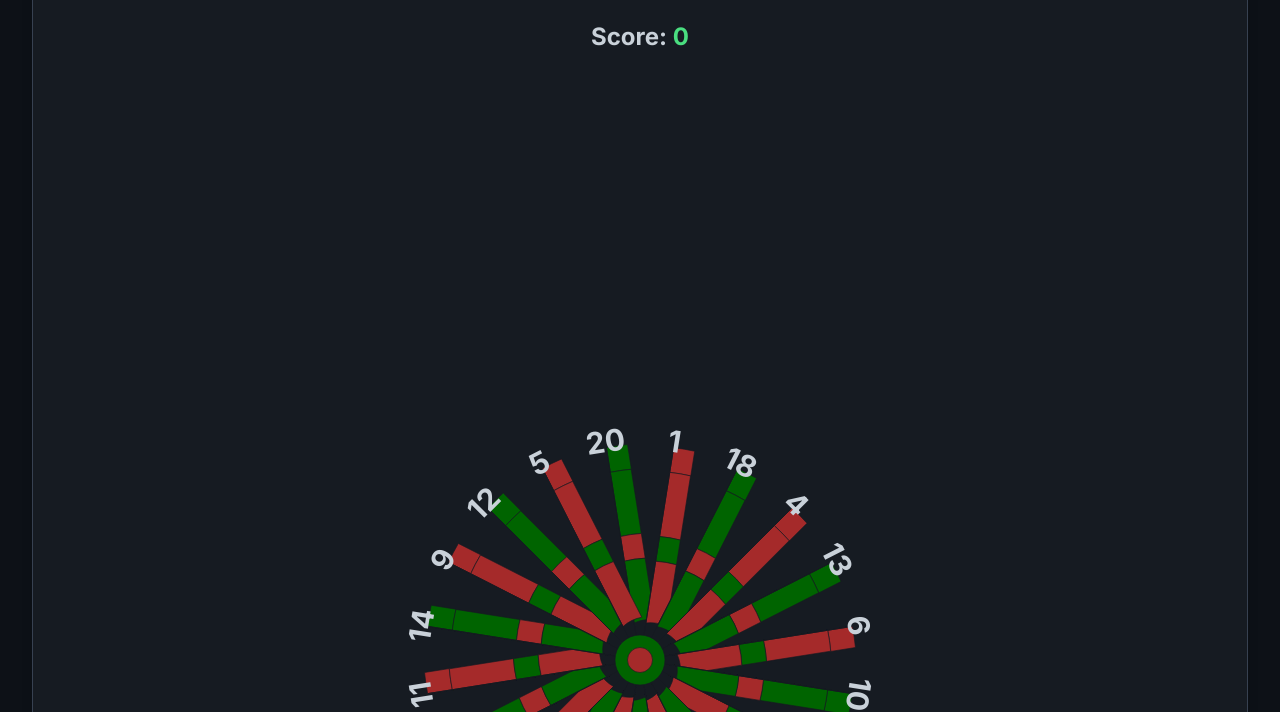
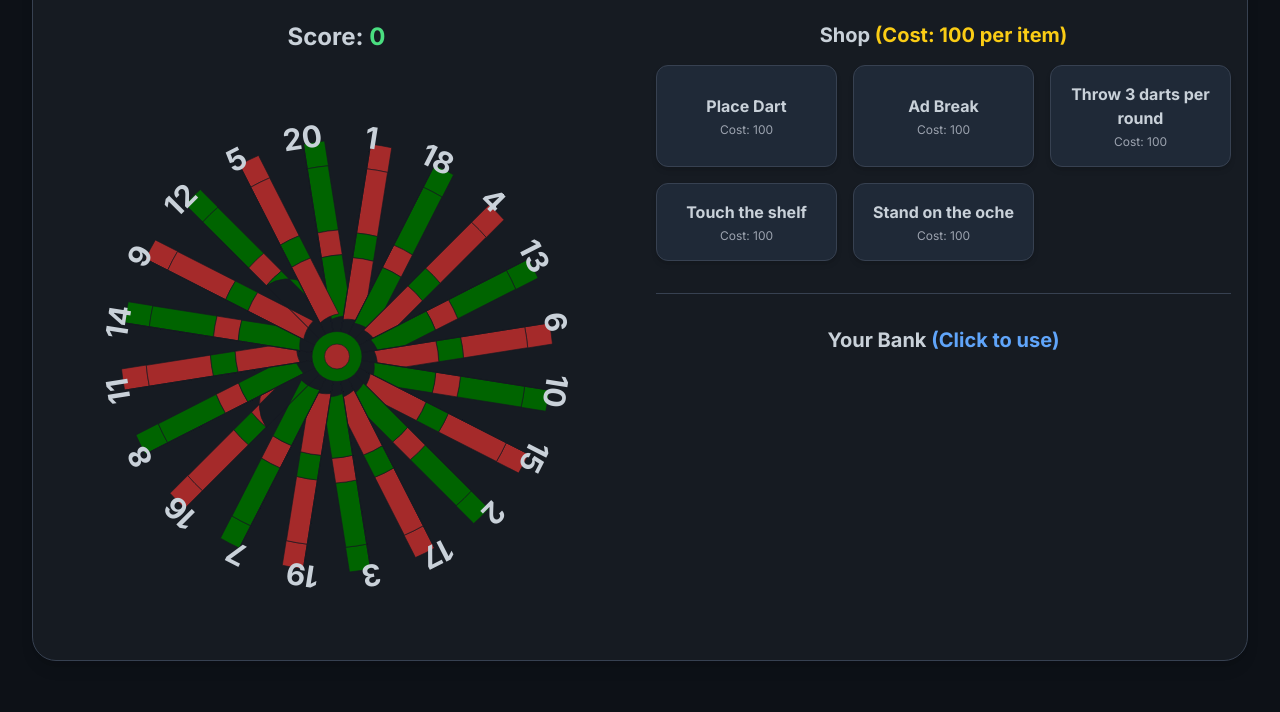
Before and after one commit to Azuberkelium/DArtschamp, a plain HTML site: page Index.html in a window 1280 px wide. Shown: the part 88-800 px from the top of the page. Drawn offline with nearby package versions, Linux system fonts and the light colour scheme.

Commit message:
Update Index.html

```diff
--- a/Index.html
+++ b/Index.html
@@ -11,6 +11,7 @@
             font-family: 'Inter', sans-serif;
             background-color: #0d1117;
             color: #c9d1d9;
+            padding: 1rem;
         }
 
         .container {
@@ -75,15 +76,26 @@
             z-index: 100;
             display: none;
         }
+
+        /* Responsive layout for tablets and desktops */
+        @media (min-width: 768px) {
+            .main-content {
+                flex-direction: row;
+                justify-content: space-around;
+                align-items: flex-start;
+            }
+        }
     </style>
 </head>
-<body class="p-8">
+<body class="p-4 md:p-8">
 
     <div class="container mx-auto p-4 bg-[#161b22] rounded-3xl shadow-lg border border-gray-700">
         <h1 class="text-3xl font-bold text-center mb-6">Darts Nighttime Champion</h1>
 
+        <!-- Main content area for flexible layout -->
+        <div class="main-content flex flex-col md:flex-row gap-8">
             <!-- Score and Dartboard Section -->
-        <div class="flex flex-col items-center mb-8">
+            <div class="flex flex-col items-center mb-8 md:mb-0 w-full md:w-1/2">
                 <div class="text-2xl font-bold mb-4">
                     Score: <span id="total-score" class="text-green-400">0</span>
                 </div>
@@ -199,12 +211,12 @@
                             <path data-score="3" class="single-green" transform="rotate(171, 200, 200)" d="M200,200 L200,120 A80 80 0 0 1 216.8,120.2 L216.8,170.2 A30 30 0 0 0 200,170 L200,120 Z"></path>
                             <path data-score="19" class="single-red" transform="rotate(189, 200, 200)" d="M200,200 L200,120 A80 80 0 0 1 216.8,120.2 L216.8,170.2 A30 30 0 0 0 200,170 L200,120 Z"></path>
                             <path data-score="7" class="single-green" transform="rotate(207, 200, 200)" d="M200,200 L200,120 A80 80 0 0 1 216.8,120.2 L216.8,170.2 A30 30 0 0 0 200,170 L200,120 Z"></path>
-                        <path data-score="16" class="single-red" transform="rotate(225, 200, 200)" d="M200,200 L200,120 A80 80 0 0 1 216.8,120.2 L216.8,170.2 A30 30 0 0 0 200,170 L200,120 Z"></path>
+                            <path data-score="16" class="single-red" transform="rotate(225, 200, 200)" d="M200,200 L200,120 A80 80 0 0 1 216.8,120.2 L216.8,170.2 A30 30 0 0 0 200,120 L200,120 Z"></path>
                             <path data-score="8" class="single-green" transform="rotate(243, 200, 200)" d="M200,200 L200,120 A80 80 0 0 1 216.8,120.2 L216.8,170.2 A30 30 0 0 0 200,170 L200,120 Z"></path>
                             <path data-score="11" class="single-red" transform="rotate(261, 200, 200)" d="M200,200 L200,120 A80 80 0 0 1 216.8,120.2 L216.8,170.2 A30 30 0 0 0 200,170 L200,120 Z"></path>
                             <path data-score="14" class="single-green" transform="rotate(279, 200, 200)" d="M200,200 L200,120 A80 80 0 0 1 216.8,120.2 L216.8,170.2 A30 30 0 0 0 200,170 L200,120 Z"></path>
                             <path data-score="9" class="single-red" transform="rotate(297, 200, 200)" d="M200,200 L200,120 A80 80 0 0 1 216.8,120.2 L216.8,170.2 A30 30 0 0 0 200,170 L200,120 Z"></path>
-                        <path data-score="12" class="single-green" transform="rotate(315, 200, 200)" d="M200,200 L200,120 A80 80 0 0 1 216.8,120.2 L216.8,170.2 A30 30 0 0 0 200,170 L200,120 Z"></path>
+                            <path data-score="12" class="single-green" transform="rotate(315, 200, 200)" d="M200,200 L200,120 A80 80 0 0 1 216.8,120.2 L216.8,170.2 A30 30 0 0 0 200,120 L200,120 Z"></path>
                             <path data-score="5" class="single-red" transform="rotate(333, 200, 200)" d="M200,200 L200,120 A80 80 0 0 1 216.8,120.2 L216.8,170.2 A30 30 0 0 0 200,170 L200,120 Z"></path>
                         </g>
                         <!-- Bullseyes, now with a larger radius to be double the size -->
@@ -239,12 +251,14 @@
                 </div>
             </div>
 
-        <div class="h-px w-full bg-gray-700 my-8"></div>
+            <!-- Shop and Bank Section -->
+            <div class="w-full md:w-1/2">
+                <div class="h-px w-full bg-gray-700 my-8 md:hidden"></div>
 
                 <!-- Shop Section -->
                 <div class="mb-8">
                     <h2 class="text-xl font-bold mb-4 text-center">Shop <span class="text-yellow-400">(Cost: 100 per item)</span></h2>
-            <div id="shop-items" class="grid grid-cols-2 md:grid-cols-3 lg:grid-cols-5 gap-4">
+                    <div id="shop-items" class="grid grid-cols-2 md:grid-cols-2 lg:grid-cols-3 gap-4">
                         <!-- Shop items will be rendered here -->
                     </div>
                 </div>
@@ -257,6 +271,8 @@
                     <div id="bank-items" class="flex flex-wrap gap-2 justify-center">
                         <!-- Bank items will be rendered here -->
                         <p id="bank-placeholder" class="text-gray-500">Your bank is empty. Purchase some items!</p>
+                    </div>
+                </div>
             </div>
         </div>
     </div>
@@ -320,7 +336,7 @@
                     const item = shopItems.find(i => i.id === itemId);
                     const itemEl = document.createElement('div');
                     itemEl.id = `bank-item-${itemId}`;
-                    itemEl.className = 'bank-item bg-gray-700 hover:bg-gray-600 rounded-xl p-3 text-center transition';
+                    itemEl.className = 'bank-item bg-gray-700 hover:bg-gray-600 rounded-xl p-3 text-center transition cursor-pointer';
                     itemEl.innerHTML = `
                         <div class="font-bold">${item.name}</div>
                         <div class="text-sm text-gray-400">x${bank[itemId]}</div>
@@ -376,7 +392,7 @@
             shopItems.forEach(item => {
                 const itemEl = document.createElement('div');
                 itemEl.id = `shop-item-${item.id}`;
-                itemEl.className = 'shop-item-card bg-gray-800 rounded-xl p-4 flex flex-col items-center justify-center border border-gray-700 shadow-md';
+                itemEl.className = 'shop-item-card bg-gray-800 rounded-xl p-4 flex flex-col items-center justify-center border border-gray-700 shadow-md cursor-pointer';
                 itemEl.innerHTML = `
                     <div class="text-center font-bold mb-1">${item.name}</div>
                     <div class="text-xs text-gray-400">Cost: 100</div>
```
Lines whose indentation alone changed are shown as unchanged.
